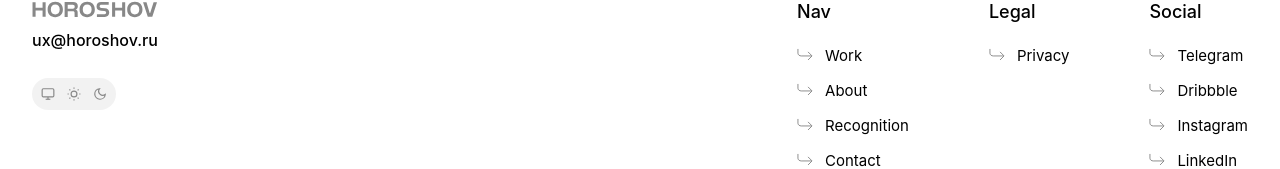
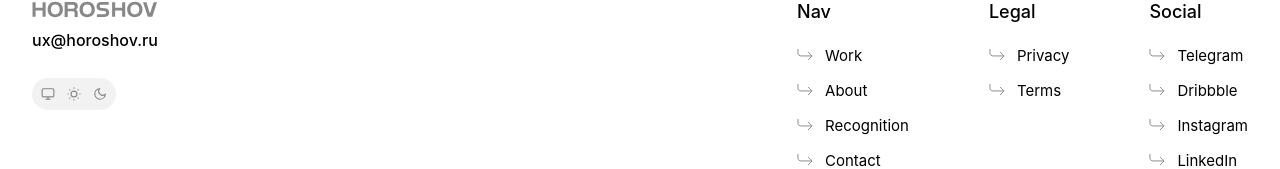
Before and after one commit to Horoshov/my-portfolio, a React (Vite) app: page /about in a window 1280 px wide. Shown: the part 7814-7983 px from the top of the page. Built offline with nearby package versions, Linux system fonts and the light colour scheme.

Commit message:
Restore Terms link in Footer

```diff
--- a/src/components/Footer.jsx
+++ b/src/components/Footer.jsx
@@ -45,6 +45,8 @@ const Footer = () => {
           <div className={styles.footerLinkList}>
             <div className={styles.footerSectionTitle}>Legal</div>
             <FooterLink to="/privacy-policy" label="Privacy" styles={styles} />
+            <FooterLink to="/terms-and-conditions" label="Terms" styles={styles} />
+
           </div>
 
           <div className={styles.footerLinkList}>
```
